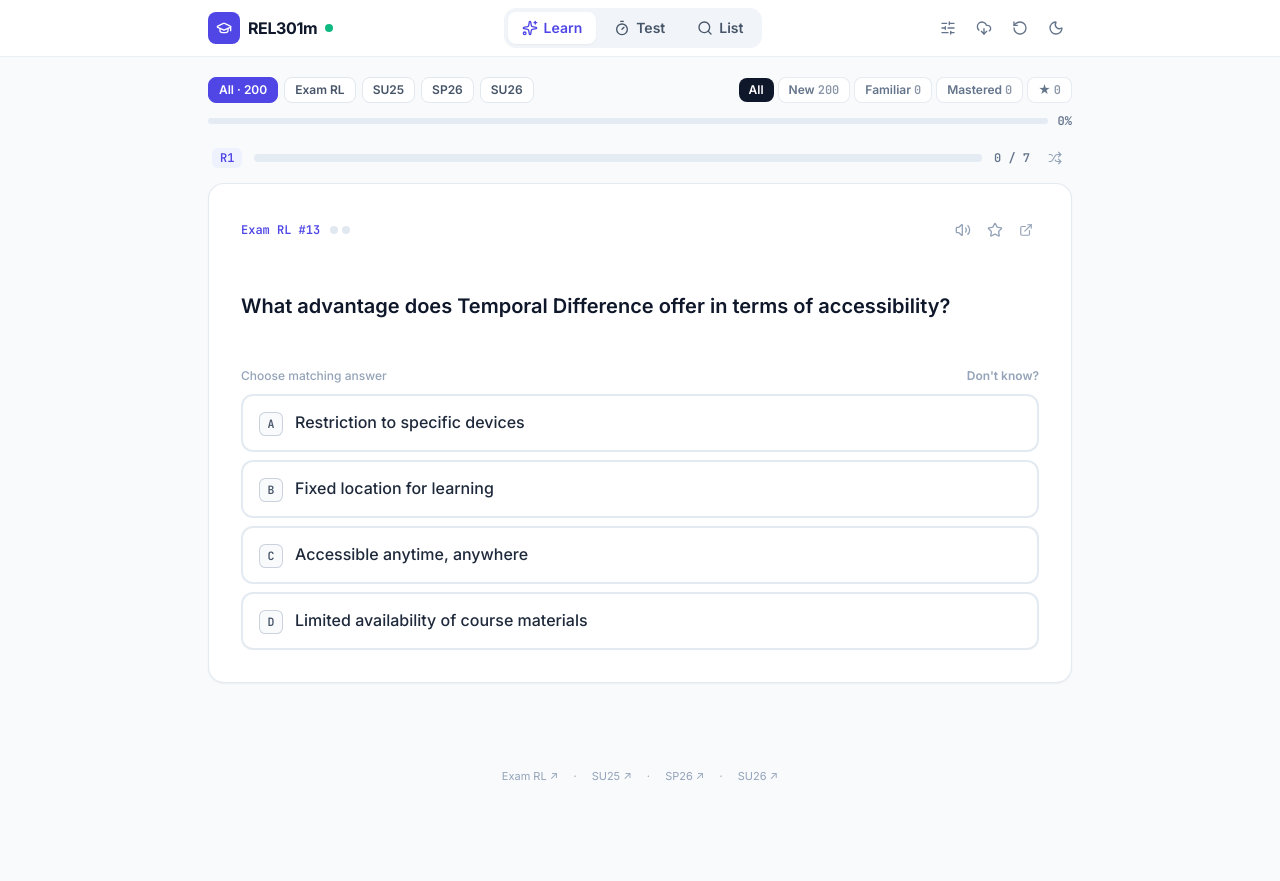
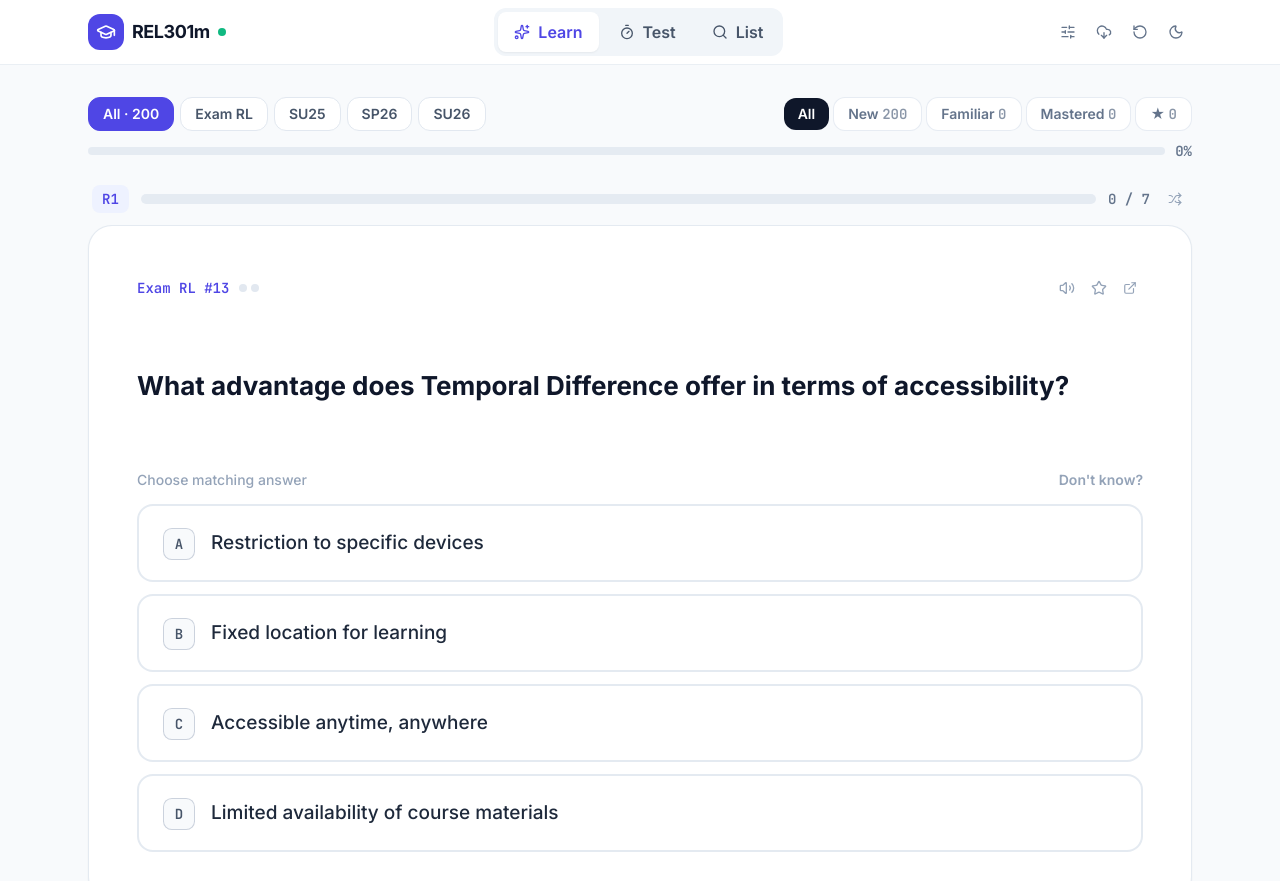
Before and after one commit to v0ntr3n/mln131-quiz, a plain HTML site: page rel301m.html in a window 1280 px wide. Shown: the top 881 px of the page. Before the commit the page ends 800 px from the top, so only its background shows below. Drawn offline with nearby package versions, Linux system fonts and the light colour scheme.

Commit message:
style(rel301m): enlarge form container, card padding, and option typography
Drive-File-Id: 1y7fPbDFNLIhxUpFJ2ZNsyt3q-WRn2BzV
Sync-Issue: v0ntr3n/drive-github-sync#76
Sync-Mode: overlay
Pre-Push-Head: a8a3fbccb7810acefcb6e45fc02c6048898da493

```diff
--- a/rel301m.html
+++ b/rel301m.html
@@ -30,14 +30,14 @@
     }
     .kbd-key {
       font-family: 'JetBrains Mono', monospace;
-      font-size: 0.72rem;
-      font-weight: 600;
-      width: 1.5rem;
-      height: 1.5rem;
+      font-size: 0.875rem;
+      font-weight: 700;
+      width: 2rem;
+      height: 2rem;
       display: inline-flex;
       align-items: center;
       justify-content: center;
-      border-radius: 0.4rem;
+      border-radius: 0.55rem;
       border: 1px solid rgba(148, 163, 184, 0.45);
       background: rgba(248, 250, 252, 0.9);
       color: #475569;
@@ -61,25 +61,25 @@
 
   <!-- Minimal Quizlet-Learn Style Header -->
   <header class="sticky top-0 z-30 bg-white/90 dark:bg-slate-900/90 backdrop-blur border-b border-slate-200/70 dark:border-slate-800">
-    <div class="max-w-4xl mx-auto px-4 h-14 flex items-center justify-between gap-2">
+    <div class="max-w-6xl mx-auto px-4 sm:px-6 h-16 flex items-center justify-between gap-3">
       <div class="flex items-center gap-2">
-        <div class="w-8 h-8 rounded-lg bg-indigo-600 text-white flex items-center justify-center shrink-0">
-          <i data-lucide="graduation-cap" class="w-4 h-4"></i>
+        <div class="w-9 h-9 rounded-xl bg-indigo-600 text-white flex items-center justify-center shrink-0">
+          <i data-lucide="graduation-cap" class="w-5 h-5"></i>
         </div>
-        <span class="font-bold text-sm sm:text-base tracking-tight">REL301m</span>
+        <span class="font-bold text-base sm:text-lg tracking-tight">REL301m</span>
         <span id="saveStatusLabel" title="Auto-saved" class="w-2 h-2 rounded-full bg-emerald-500 inline-block"></span>
       </div>
 
       <nav aria-label="Study Modes" class="flex items-center gap-1 bg-slate-100 dark:bg-slate-800 p-1 rounded-xl">
-        <button type="button" data-mode-tab="learn" class="mode-tab-btn px-3.5 py-1.5 rounded-lg text-xs sm:text-sm font-semibold transition-all flex items-center gap-1.5">
+        <button type="button" data-mode-tab="learn" class="mode-tab-btn px-4 py-2 rounded-lg text-sm sm:text-base font-semibold transition-all flex items-center gap-2">
           <i data-lucide="sparkles" class="w-4 h-4"></i>
           <span>Learn</span>
         </button>
-        <button type="button" data-mode-tab="exam" class="mode-tab-btn px-3.5 py-1.5 rounded-lg text-xs sm:text-sm font-semibold transition-all flex items-center gap-1.5">
+        <button type="button" data-mode-tab="exam" class="mode-tab-btn px-4 py-2 rounded-lg text-sm sm:text-base font-semibold transition-all flex items-center gap-2">
           <i data-lucide="timer" class="w-4 h-4"></i>
           <span>Test</span>
         </button>
-        <button type="button" data-mode-tab="browse" class="mode-tab-btn px-3.5 py-1.5 rounded-lg text-xs sm:text-sm font-semibold transition-all flex items-center gap-1.5">
+        <button type="button" data-mode-tab="browse" class="mode-tab-btn px-4 py-2 rounded-lg text-sm sm:text-base font-semibold transition-all flex items-center gap-2">
           <i data-lucide="search" class="w-4 h-4"></i>
           <span>List</span>
         </button>
@@ -104,7 +104,7 @@
   </header>
 
   <!-- Main Content -->
-  <main class="flex-1 max-w-4xl w-full mx-auto px-4 py-5 space-y-4">
+  <main class="flex-1 max-w-6xl w-full mx-auto px-4 sm:px-6 py-6 sm:py-8 space-y-6">
 
     <!-- Compact Deck & Mastery Bar -->
     <section id="deckOverviewBar" class="space-y-2.5">
@@ -124,11 +124,11 @@
       </div>
 
       <div class="flex items-center gap-2.5">
-        <div class="flex-1 h-1.5 bg-slate-200/80 dark:bg-slate-800 rounded-full overflow-hidden flex">
+        <div class="flex-1 h-2 bg-slate-200/80 dark:bg-slate-800 rounded-full overflow-hidden flex">
           <div id="barMastered" class="bg-emerald-500 h-full transition-all duration-300" style="width: 0%"></div>
           <div id="barLearning" class="bg-indigo-400 h-full transition-all duration-300" style="width: 0%"></div>
         </div>
-        <span id="statMasteryPercent" class="text-xs font-mono font-semibold text-slate-500 dark:text-slate-400 shrink-0">0%</span>
+        <span id="statMasteryPercent" class="text-sm font-mono font-semibold text-slate-500 dark:text-slate-400 shrink-0">0%</span>
       </div>
     </section>
 
@@ -145,22 +145,22 @@
       <div id="learnWorkspace" class="space-y-3">
         <!-- Quizlet Learn Segmented Round Progress Bar -->
         <div class="flex items-center gap-3 px-1">
-          <span id="learnRoundBadge" class="px-2 py-0.5 rounded-md bg-indigo-50 dark:bg-indigo-950 text-indigo-600 dark:text-indigo-400 font-mono text-xs font-bold shrink-0">R1</span>
-          <div class="flex-1 h-2 bg-slate-200/80 dark:bg-slate-800 rounded-full overflow-hidden">
+          <span id="learnRoundBadge" class="px-2.5 py-1 rounded-lg bg-indigo-50 dark:bg-indigo-950 text-indigo-600 dark:text-indigo-400 font-mono text-xs sm:text-sm font-bold shrink-0">R1</span>
+          <div class="flex-1 h-2.5 bg-slate-200/80 dark:bg-slate-800 rounded-full overflow-hidden">
             <div id="learnRoundBar" class="h-full bg-indigo-600 dark:bg-indigo-500 rounded-full transition-all duration-300" style="width: 0%"></div>
           </div>
-          <span id="learnRoundProgressText" class="font-mono text-xs font-semibold text-slate-500 dark:text-slate-400 shrink-0">0 / 7</span>
+          <span id="learnRoundProgressText" class="font-mono text-sm font-semibold text-slate-500 dark:text-slate-400 shrink-0">0 / 7</span>
           <button type="button" id="btnLearnNewRound" title="Shuffle new round" class="p-1.5 rounded-lg hover:bg-slate-200/70 dark:hover:bg-slate-800 text-slate-400 hover:text-slate-700 dark:hover:text-slate-200">
             <i data-lucide="shuffle" class="w-3.5 h-3.5"></i>
           </button>
         </div>
 
         <!-- Quizlet Learn Main Question Card -->
-        <div id="learnQuestionCard" class="animate-card bg-white dark:bg-slate-900 rounded-2xl border border-slate-200/90 dark:border-slate-800 p-5 sm:p-8 shadow-sm space-y-6">
+        <div id="learnQuestionCard" class="animate-card bg-white dark:bg-slate-900 rounded-3xl border border-slate-200/90 dark:border-slate-800 p-6 sm:p-10 lg:p-12 shadow-sm space-y-8">
           <!-- Card Meta Row -->
           <div class="flex items-center justify-between">
             <div class="flex items-center gap-2.5">
-              <span id="learnSetBadge" class="font-mono text-xs font-semibold text-indigo-600 dark:text-indigo-400"></span>
+              <span id="learnSetBadge" class="font-mono text-sm font-semibold text-indigo-600 dark:text-indigo-400"></span>
               <!-- Quizlet 2-dot Mastery Indicator -->
               <span id="learnMasteryDots" class="inline-flex items-center gap-1" title="Mastery progress"></span>
               <span id="learnRetryBadge" class="hidden px-2 py-0.5 rounded-full text-[11px] font-semibold bg-amber-100 text-amber-800 dark:bg-amber-950 dark:text-amber-300">Try again</span>
@@ -180,17 +180,17 @@
           </div>
 
           <!-- Question Stem -->
-          <div class="min-h-[76px] flex items-center">
-            <h2 id="learnQuestionText" class="text-base sm:text-xl font-semibold leading-relaxed text-slate-900 dark:text-white"></h2>
+          <div class="min-h-[104px] flex items-center">
+            <h2 id="learnQuestionText" class="text-lg sm:text-2xl lg:text-[26px] font-bold leading-snug text-slate-900 dark:text-white"></h2>
           </div>
 
           <!-- Quizlet Learn 2x2 Answer Grid -->
-          <div class="space-y-2.5">
-            <div class="flex items-center justify-between text-xs text-slate-400">
-              <span id="learnPromptHint" class="font-medium">Choose answer</span>
+          <div class="space-y-3.5">
+            <div class="flex items-center justify-between text-sm text-slate-400">
+              <span id="learnPromptHint" class="font-medium">Choose matching answer</span>
               <button type="button" id="btnLearnDontKnow" class="font-semibold text-slate-400 hover:text-indigo-600 dark:hover:text-indigo-400 transition-colors">Don't know?</button>
             </div>
-            <div id="learnOptionsContainer" class="grid grid-cols-1 gap-2"></div>
+            <div id="learnOptionsContainer" class="grid grid-cols-1 gap-3"></div>
           </div>
 
           <!-- Instant Feedback Bar -->
@@ -199,7 +199,7 @@
               <div id="learnFeedbackTitle" class="font-bold text-xs sm:text-sm"></div>
               <p id="learnFeedbackDetail" class="text-xs leading-relaxed opacity-90"></p>
             </div>
-            <button type="button" id="btnLearnContinue" class="px-4 py-2 rounded-xl bg-indigo-600 hover:bg-indigo-700 text-white text-xs font-semibold shrink-0">Continue ↵</button>
+            <button type="button" id="btnLearnContinue" class="px-5 py-2.5 rounded-xl bg-indigo-600 hover:bg-indigo-700 text-white text-sm font-semibold shrink-0">Continue ↵</button>
           </div>
         </div>
 
@@ -288,7 +288,7 @@
 
       <!-- Active Exam -->
       <div id="examActivePanel" class="hidden grid grid-cols-1 md:grid-cols-3 gap-4 items-start">
-        <div class="md:col-span-2 bg-white dark:bg-slate-900 rounded-2xl border border-slate-200 dark:border-slate-800 p-5 sm:p-6 shadow-sm space-y-4">
+        <div class="md:col-span-2 bg-white dark:bg-slate-900 rounded-3xl border border-slate-200 dark:border-slate-800 p-6 sm:p-9 shadow-sm space-y-6">
           <div class="flex items-center justify-between">
             <div class="flex items-center gap-2">
               <span id="examQIndexBadge" class="font-mono font-bold text-xs text-indigo-600 dark:text-indigo-400">1 / 50</span>
@@ -300,8 +300,8 @@
             </button>
           </div>
 
-          <h2 id="examQuestionText" class="text-base sm:text-lg font-semibold leading-relaxed"></h2>
-          <div id="examOptionsList" class="grid grid-cols-1 gap-2"></div>
+          <h2 id="examQuestionText" class="text-lg sm:text-2xl font-bold leading-snug"></h2>
+          <div id="examOptionsList" class="grid grid-cols-1 gap-3"></div>
 
           <div class="pt-2 flex items-center justify-between">
             <button type="button" id="btnExamPrev" class="p-2 rounded-xl border border-slate-200 dark:border-slate-700 hover:bg-slate-100 dark:hover:bg-slate-800 disabled:opacity-40">
@@ -641,7 +641,7 @@
         const cls = active
           ? 'bg-indigo-600 text-white border-indigo-600'
           : 'bg-white dark:bg-slate-900 text-slate-600 dark:text-slate-300 border-slate-200 dark:border-slate-800 hover:bg-slate-100 dark:hover:bg-slate-800';
-        return '<button type="button" data-deck-select="' + d.id + '" class="px-2.5 py-1 rounded-lg text-xs font-semibold border transition-colors ' + cls + '">' + escapeHtml(d.label) + '</button>';
+        return '<button type="button" data-deck-select="' + d.id + '" class="px-3.5 py-1.5 rounded-xl text-xs sm:text-sm font-semibold border transition-colors ' + cls + '">' + escapeHtml(d.label) + '</button>';
       }).join('');
 
       const linkSpan = document.getElementById('activeDeckSourceLinks');
@@ -657,9 +657,9 @@
       document.querySelectorAll('.status-pill').forEach(function (btn) {
         const val = btn.getAttribute('data-status-filter');
         if (val === appState.statusFilter) {
-          btn.className = 'status-pill px-2.5 py-1 rounded-lg text-xs font-semibold bg-slate-900 text-white dark:bg-white dark:text-slate-900 transition-colors';
+          btn.className = 'status-pill px-3.5 py-1.5 rounded-xl text-xs sm:text-sm font-semibold bg-slate-900 text-white dark:bg-white dark:text-slate-900 transition-colors';
         } else {
-          btn.className = 'status-pill px-2.5 py-1 rounded-lg text-xs font-semibold bg-white dark:bg-slate-900 text-slate-500 border border-slate-200/80 dark:border-slate-800 hover:bg-slate-100 dark:hover:bg-slate-800 transition-colors';
+          btn.className = 'status-pill px-3.5 py-1.5 rounded-xl text-xs sm:text-sm font-semibold bg-white dark:bg-slate-900 text-slate-500 border border-slate-200/80 dark:border-slate-800 hover:bg-slate-100 dark:hover:bg-slate-800 transition-colors';
         }
       });
 
@@ -817,9 +817,9 @@
       const optsContainer = document.getElementById('learnOptionsContainer');
       optsContainer.innerHTML = learnState.currentOptionOrder.map(function (origKey, idx) {
         const keyLabel = appState.learnShuffleOpts ? String(idx + 1) : origKey;
-        return '<button type="button" data-learn-choice="' + origKey + '" class="learn-opt-btn group w-full text-left px-4 py-3.5 rounded-xl border-2 border-slate-200/90 dark:border-slate-800 hover:border-indigo-500 dark:hover:border-indigo-400 bg-white dark:bg-slate-900 hover:bg-indigo-50/30 dark:hover:bg-indigo-950/20 flex items-start gap-3 transition-all">' +
+        return '<button type="button" data-learn-choice="' + origKey + '" class="learn-opt-btn group w-full text-left px-5 py-4 sm:px-6 sm:py-5 rounded-2xl border-2 border-slate-200/90 dark:border-slate-800 hover:border-indigo-500 dark:hover:border-indigo-400 bg-white dark:bg-slate-900 hover:bg-indigo-50/30 dark:hover:bg-indigo-950/20 flex items-center gap-4 transition-all">' +
           '<span class="kbd-key group-hover:border-indigo-400 group-hover:text-indigo-600 dark:group-hover:text-indigo-400 mt-0.5">' + keyLabel + '</span>' +
-          '<span class="text-sm sm:text-base font-medium leading-snug text-slate-800 dark:text-slate-100">' + escapeHtml(card.options[origKey]) + '</span>' +
+          '<span class="text-base sm:text-lg lg:text-[19px] font-medium leading-snug text-slate-800 dark:text-slate-100">' + escapeHtml(card.options[origKey]) + '</span>' +
         '</button>';
       }).join('');
 
@@ -845,9 +845,9 @@
         const k = btn.getAttribute('data-learn-choice');
         btn.disabled = true;
         if (k === card.answer) {
-          btn.className = 'learn-opt-btn w-full text-left px-4 py-3.5 rounded-xl border-2 border-emerald-500 bg-emerald-50/90 dark:bg-emerald-950/50 text-emerald-950 dark:text-emerald-100 flex items-start gap-3';
+          btn.className = 'learn-opt-btn w-full text-left px-5 py-4 sm:px-6 sm:py-5 rounded-2xl border-2 border-emerald-500 bg-emerald-50/90 dark:bg-emerald-950/50 text-emerald-950 dark:text-emerald-100 flex items-center gap-4';
         } else if (!isGiveUp && k === chosenOrigKey && !isCorrect) {
-          btn.className = 'learn-opt-btn w-full text-left px-4 py-3.5 rounded-xl border-2 border-rose-500 bg-rose-50/90 dark:bg-rose-950/50 text-rose-950 dark:text-rose-100 flex items-start gap-3';
+          btn.className = 'learn-opt-btn w-full text-left px-5 py-4 sm:px-6 sm:py-5 rounded-2xl border-2 border-rose-500 bg-rose-50/90 dark:bg-rose-950/50 text-rose-950 dark:text-rose-100 flex items-center gap-4';
         } else {
           btn.classList.add('opacity-45');
         }
@@ -1072,9 +1072,9 @@
         const badgeCls = selected
           ? '!bg-indigo-600 !text-white !border-indigo-600'
           : '';
-        return '<button type="button" data-exam-opt="' + origK + '" class="w-full text-left p-3.5 rounded-xl border-2 flex items-start gap-3 transition-all ' + cls + '">' +
-          '<span class="kbd-key mt-0.5 ' + badgeCls + '">' + origK + '</span>' +
-          '<span class="text-sm sm:text-base font-medium leading-snug">' + escapeHtml(item.card.options[origK]) + '</span>' +
+        return '<button type="button" data-exam-opt="' + origK + '" class="w-full text-left px-5 py-4 sm:px-6 sm:py-5 rounded-2xl border-2 flex items-center gap-4 transition-all ' + cls + '">' +
+          '<span class="kbd-key ' + badgeCls + '">' + origK + '</span>' +
+          '<span class="text-base sm:text-lg font-medium leading-snug">' + escapeHtml(item.card.options[origK]) + '</span>' +
         '</button>';
       }).join('');
 
```
